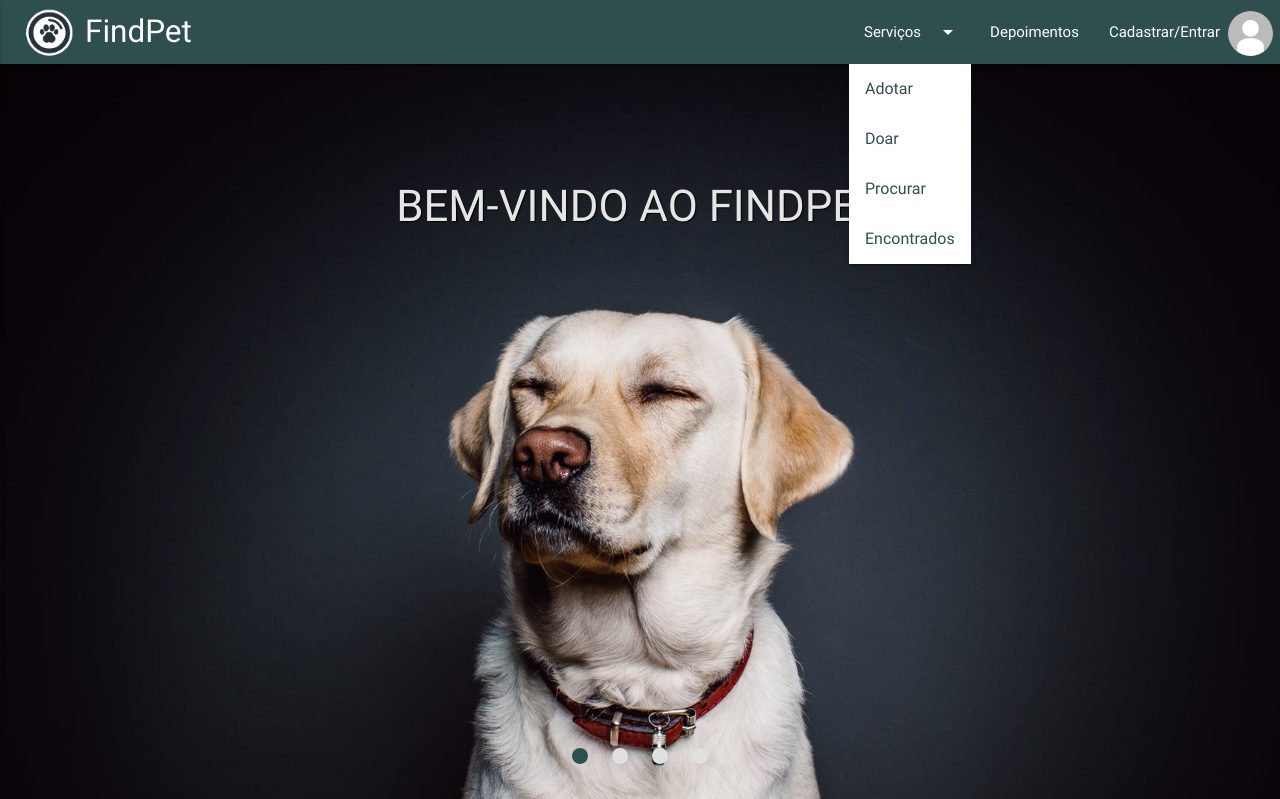
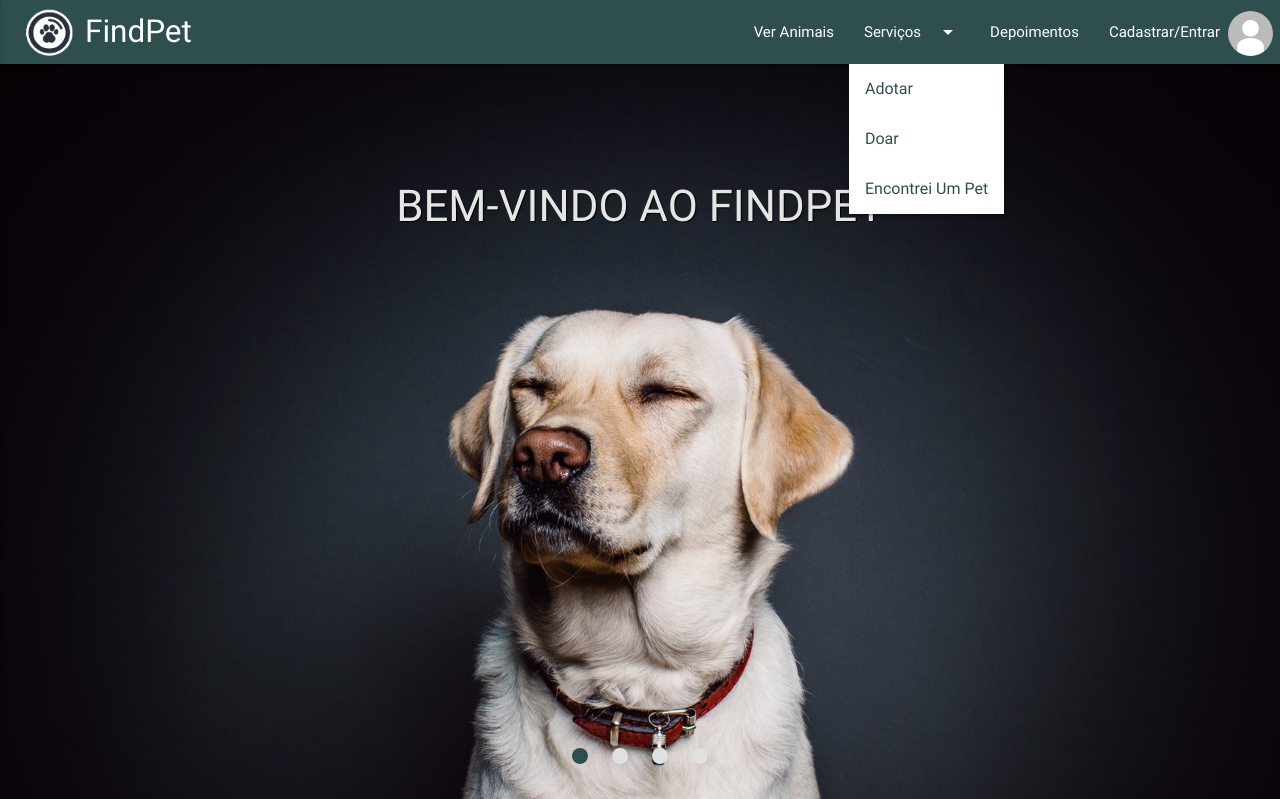
Before and after one commit to CavalcanteRaphael/FindPet, a PHP site: page /index.php in a window 1280 px wide, after a click that opens the changed part. Shown: the top 799 px of the page. Run offline with PHP 8.4, Linux system fonts and the light colour scheme; data that the repository does not hold is empty.

Commit message:
Navbar com mapa

```diff
--- a/navbar.php
+++ b/navbar.php
@@ -83,8 +83,7 @@
             <ul id="dropdown2" class="dropdown-content">
                 <li><a href="adotar.php">Adotar</a></li>
                 <li><a href="doacao.php">Doar</a></li>
-                <li><a href="mapa.php">Procurar</a></li>
-                <li><a href="encontrado.php">Encontrados</a></li>
+                <li><a href="encontrado.php">Encontrei Um Pet</a></li>
             </ul>
             <ul id="dropdown3" class="dropdown-content">
                 <li><a href="perfil.php">Meu Perfil</a></li>
@@ -99,6 +98,7 @@
                             <a href="index.php" class="brand-logo">FindPet</a>
                             <a href="#" data-activates="mobile-demo" class="button-collapse"><i class="material-icons">menu</i></a>
                             <ul id="nav-mobile" class="right hide-on-med-and-down"><!-- Navbar computador -->
+                                <li><a href="mapa.php">Ver Animais</a></li>
                                 <li><a class="dropdown-button" href="#" data-activates="dropdown2">Serviços<i class="material-icons right">arrow_drop_down</i></a></li>
                                 <li><a href="depoimentos.php">Depoimentos</a></li>
                                 <ul class="right hide-on-med-and-down" id="areaLogin">
```
